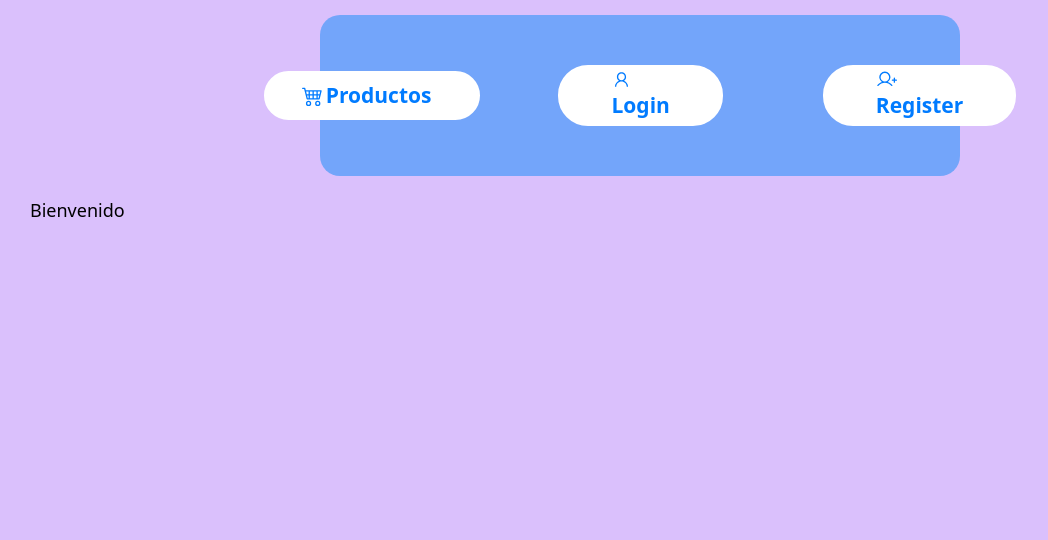
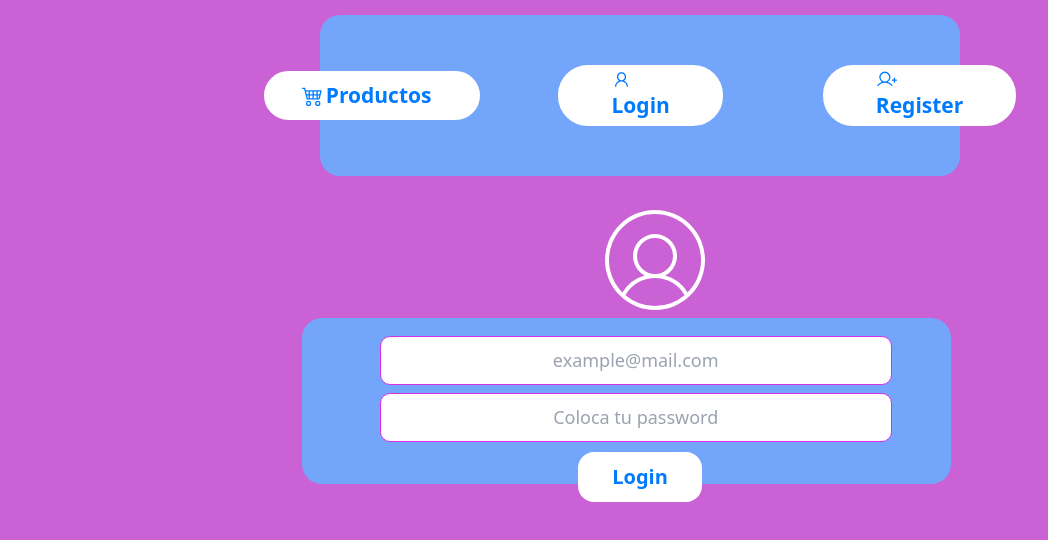
Before and after one commit to SalvadorGonzalezG/Front-End-With_Redux., a React (Vite) app: page /login in a window 1280 px wide. Shown: the top 540 px of the page, without its empty margins (0-1048 px from the left). Built offline with nearby package versions, Linux system fonts and the light colour scheme.

Commit message:
dependencies: redux/toolkit, react-redux, axios & react-toastify were added.

```diff
--- a/package.json
+++ b/package.json
@@ -10,10 +10,14 @@
     "preview": "vite preview"
   },
   "dependencies": {
+    "@reduxjs/toolkit": "^2.2.1",
+    "axios": "^1.6.7",
     "react": "^18.2.0",
     "react-dom": "^18.2.0",
     "react-icons": "^5.0.1",
-    "react-router-dom": "^6.22.1"
+    "react-redux": "^9.1.0",
+    "react-router-dom": "^6.22.1",
+    "react-toastify": "^10.0.4"
   },
   "devDependencies": {
     "@types/react": "^18.2.55",
--- a/src/index.css
+++ b/src/index.css
@@ -2,7 +2,7 @@
 @tailwind components;
 @tailwind utilities;
 body{
-  background-color: rgb(218, 192, 252);
+  background-color: rgb(202, 97, 212);
   display: flex;
   flex-direction: column; /* Apila los elementos uno encima del otro */
   min-height: 100vh; /* Establece el alto mínimo para que la página ocupe al menos toda la altura de la ventana del navegador */
@@ -103,9 +103,9 @@ transition: background-color 0.5s ease;
   position:relative;
   font-size: 2rem;
   font-weight: 700;
-  margin-bottom: 50px;
-  padding: 0 50%;
-  margin-top: -20px;
+  margin-bottom: 12px;
+  padding: 0 46%;
+  margin-top: 0;
 }
 .input-field{
   width: 120%;
@@ -161,3 +161,9 @@ transition: background-color 0.5s ease;
   background-color: #007bff;
   color: #fff;
 }
+.img-login{
+  font-size: 8rem;
+  color: #fff;
+  border-radius: 90px;
+  margin-right: -60%;
+}
--- a/src/pages/Dashboard.jsx
+++ b/src/pages/Dashboard.jsx
@@ -1,7 +1,7 @@
 
 const Dashboard = () => {
   return (
-    <div>Dashboard</div>
+    <div mx-auto max-w-7xl px-4 sm:px-6 lg:px-8>Dashboard</div>
   )
 }
 
--- a/src/pages/Login.jsx
+++ b/src/pages/Login.jsx
@@ -1,10 +1,60 @@
+import {useState, useEffect} from 'react'
+import { PiUserCircleThin } from "react-icons/pi";
 
 const Login = () => {
+  const [formData, setFormData] = useState({
+    email: '',
+    password: ''
+  })
+  const {email, password} = formData
+  const onChange = (e) => {
+    setFormData((prevState)=>({
+      ...prevState,
+      [e.target.name]: e.target.value
+    }))
+  }
+  const onSubmit = (e) => {
+    e.preventDefault()
+  }
   return (
     <>
-    <div className="">
-        <p className="text-lg font-medium text-5xl ">Bienvenido</p>
-    </div>
+    <section className='register'>
+      <h1 className="img-login"><PiUserCircleThin/> </h1>
+      <p></p>
+    </section>
+
+    <section className='section-container'>
+      <div className="form-container">
+      <div className="blue-box"></div>
+      <form className='form' onSubmit={onSubmit}>
+        <div>
+          <input
+          className='input-field'
+           type="email"
+           name="email"
+           id="email"
+           value={email}
+           placeholder="example@mail.com"
+           onChange={onChange}
+           />
+          <input
+          className='input-field'
+           type="password"
+           name="password"
+           id="password"
+           value={password}
+           placeholder="Coloca tu password"
+           onChange={onChange}
+          />
+        </div>
+        <div className='flex-container'>
+          <button type='submit' className='submit-button'>
+            Login
+          </button>
+        </div>
+      </form>
+      </div>
+    </section>
     </>
 
   )
--- a/src/pages/Register.jsx
+++ b/src/pages/Register.jsx
@@ -1,5 +1,5 @@
 import { useState, useEffect } from 'react'
-import { PiUserPlus } from "react-icons/pi";
+import { PiUserCirclePlusLight } from "react-icons/pi";
 
 const Register = () => {
 // Estado donde tendremos los datos del formularios y su set con lo que podremos modificar el estado.
@@ -23,8 +23,7 @@ const Register = () => {
   return (
     <>
     <section className='register'>
-        <h1 className='register'><PiUserPlus/></h1>
-        <p>Registrate.</p>
+        <h1 className="img-login"><PiUserCirclePlusLight/></h1>
     </section>
 
     <section className='section-container'>
```
Also changed, not shown: 1 other file (tests, documents, lock files or other folders).
